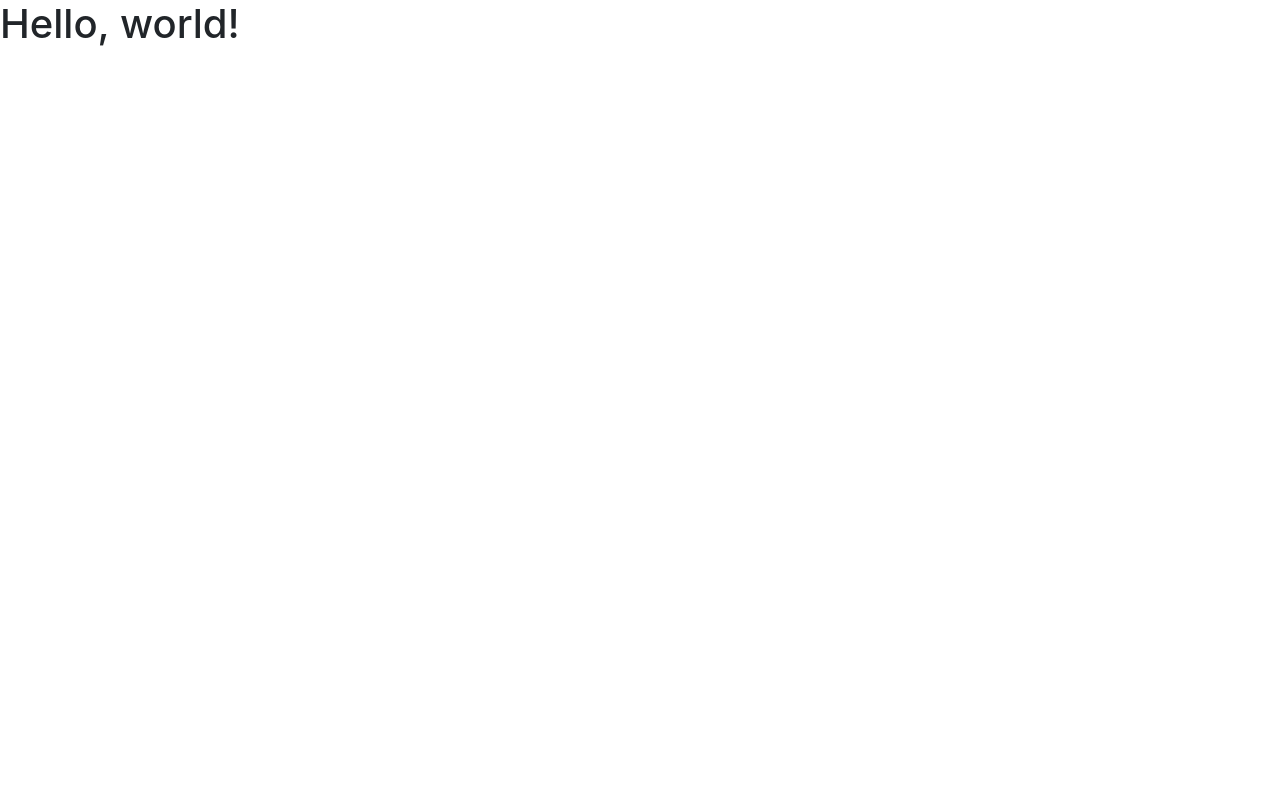
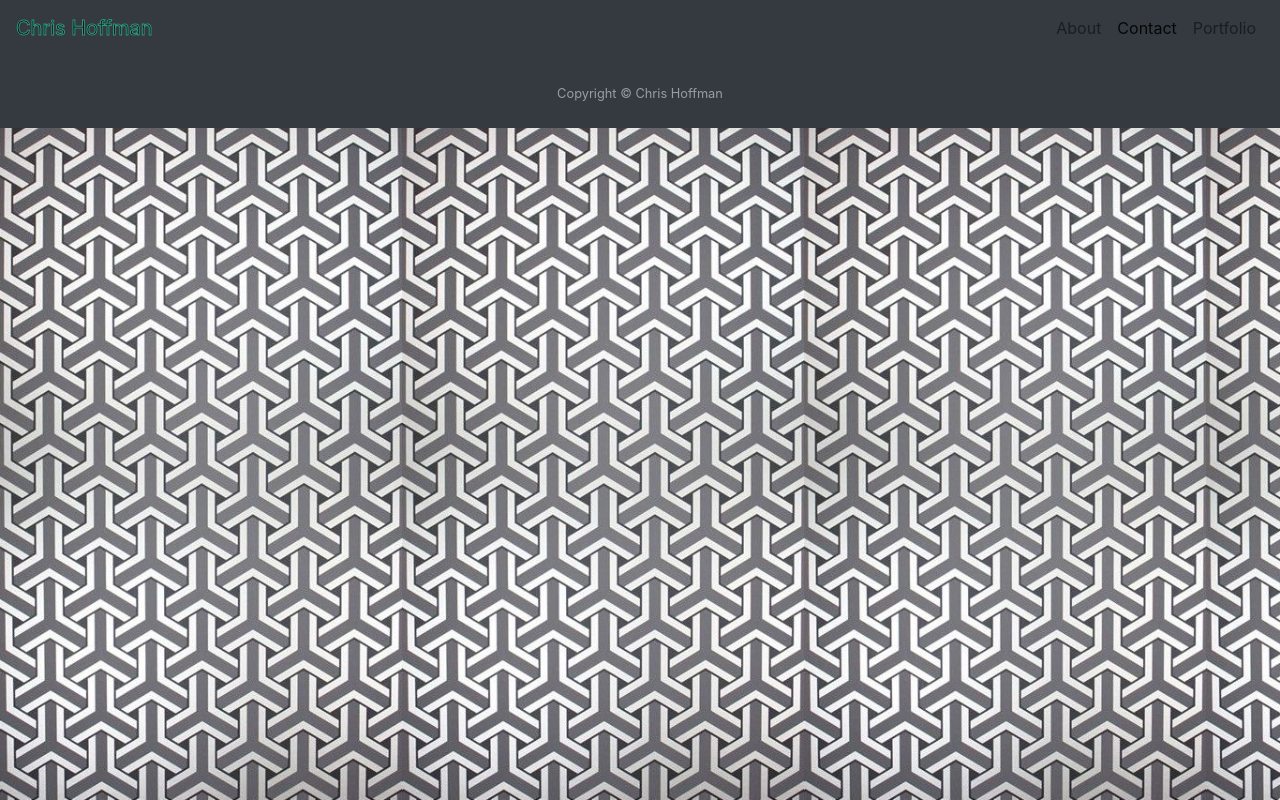
Before and after one commit to MrFIVEfourONE/My_coolio_portfolio, a plain HTML site: page contact.html in a window 1280 px wide. Drawn offline with nearby package versions, Linux system fonts and the light colour scheme.

Commit message:
added the framework to the contact page from pulling it from the css and html of index

```diff
--- a/assets/indexstyle.css
+++ b/assets/indexstyle.css
@@ -46,4 +46,5 @@ img {
     background:dimgray;
     border: 1px solid dimgray;
     margin: 0 10px 0 0;
+    box-shadow: 0 3px 4px black;
 }
--- a/contact.html
+++ b/contact.html
@@ -1,22 +1,52 @@
 <!doctype html>
 <html lang="en">
+
 <head>
-    <!-- Required meta tags -->
+
   <meta charset="utf-8">
   <meta name="viewport" content="width=device-width, initial-scale=1, shrink-to-fit=no">
 
-    <!-- Bootstrap CSS -->
-    <link rel="stylesheet" href="https://cdn.jsdelivr.net/npm/bootstrap@4.5.3/dist/css/bootstrap.min.css" integrity="sha384-TX8t27EcRE3e/ihU7zmQxVncDAy5uIKz4rEkgIXeMed4M0jlfIDPvg6uqKI2xXr2" crossorigin="anonymous">
 
-    <title>Chris Hoffman Contact Info</title>
+  <link rel="stylesheet" href="https://cdn.jsdelivr.net/npm/bootstrap@4.5.3/dist/css/bootstrap.min.css"
+    integrity="sha384-TX8t27EcRE3e/ihU7zmQxVncDAy5uIKz4rEkgIXeMed4M0jlfIDPvg6uqKI2xXr2" crossorigin="anonymous">
+
+  <link rel="stylesheet" type="text/css" href="./assets/indexstyle.css">
+
+  <title>Chris Hoffman Contact me!</title>
 </head>
+
 <body>
-    <h1>Hello, world!</h1>
+  <header>
+    <nav class="navbar navbar-expand-lg navbar-light bg-dark">
+      <a class="navbar-brand" href="#">Chris Hoffman</a>
+      <button class="navbar-toggler" type="button" data-toggle="collapse" data-target="#navbarNavAltMarkup"
+        aria-controls="navbarNavAltMarkup" aria-expanded="false" aria-label="Toggle navigation">
+        <span class="navbar-toggler-icon"></span>
+      </button>
+      <div class="collapse navbar-collapse" id="navbarNavAltMarkup">
+        <div class="navbar-nav ml-auto">
+          <a class="nav-link" href="./index.html">About</a>
+          <a class="nav-link active" href="./contact.html">Contact<span class="sr-only">(current)</span></a>
+          <a class="nav-link" href="./portfolio.html">Portfolio</a>
+        </div>
+      </div>
+    </nav>
+  </header>
 
-    <!-- Optional JavaScript; choose one of the two! -->
 
-    <!-- Option 1: jQuery and Bootstrap Bundle (includes Popper) -->
-    <script src="https://code.jquery.com/jquery-3.5.1.slim.min.js" integrity="sha384-DfXdz2htPH0lsSSs5nCTpuj/zy4C+OGpamoFVy38MVBnE+IbbVYUew+OrCXaRkfj" crossorigin="anonymous"></script>
-    <script src="https://cdn.jsdelivr.net/npm/bootstrap@4.5.3/dist/js/bootstrap.bundle.min.js" integrity="sha384-ho+j7jyWK8fNQe+A12Hb8AhRq26LrZ/JpcUGGOn+Y7RsweNrtN/tE3MoK7ZeZDyx" crossorigin="anonymous"></script>
+
+  <footer id="sticky-footer" class="py-4 bg-dark text-white-50">
+    <div class="container text-center">
+      <small>Copyright &copy; Chris Hoffman</small>
+    </div>
+  </footer>
+
+  <script src="https://code.jquery.com/jquery-3.5.1.slim.min.js"
+    integrity="sha384-DfXdz2htPH0lsSSs5nCTpuj/zy4C+OGpamoFVy38MVBnE+IbbVYUew+OrCXaRkfj"
+    crossorigin="anonymous"></script>
+  <script src="https://cdn.jsdelivr.net/npm/bootstrap@4.5.3/dist/js/bootstrap.bundle.min.js"
+    integrity="sha384-ho+j7jyWK8fNQe+A12Hb8AhRq26LrZ/JpcUGGOn+Y7RsweNrtN/tE3MoK7ZeZDyx"
+    crossorigin="anonymous"></script>
 </body>
+
 </html>
```
Lines whose indentation alone changed are shown as unchanged.
